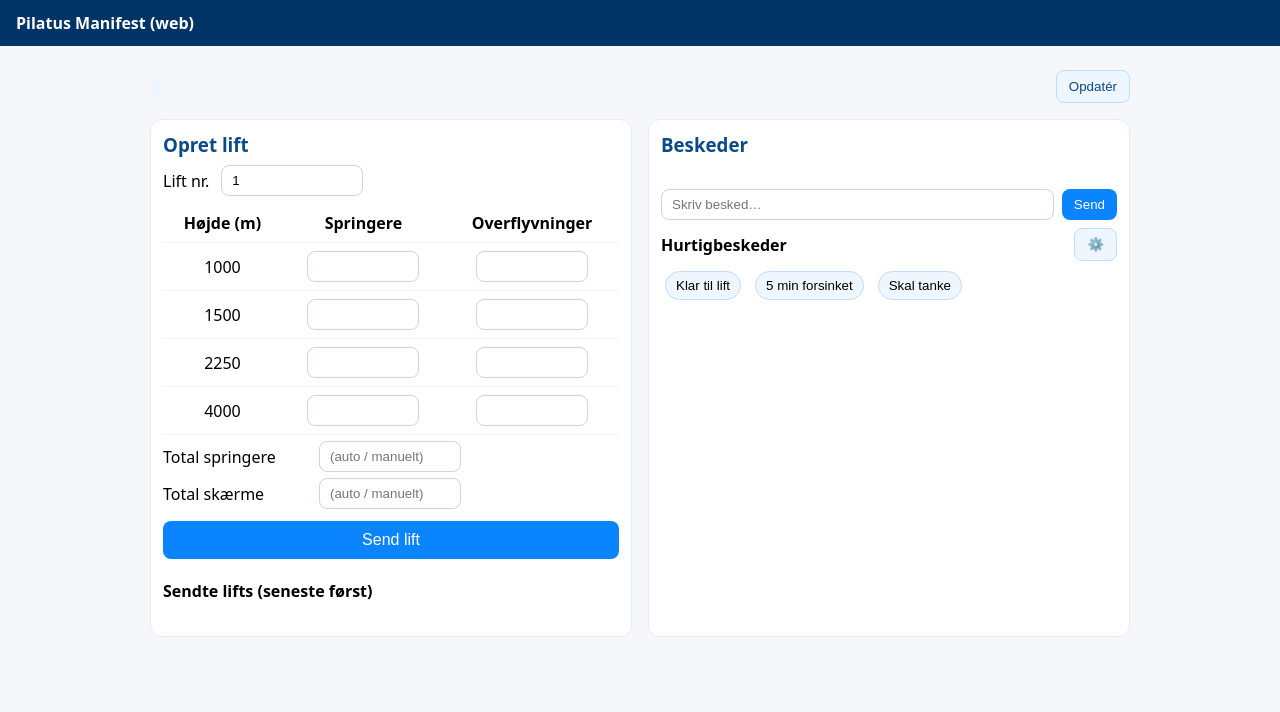
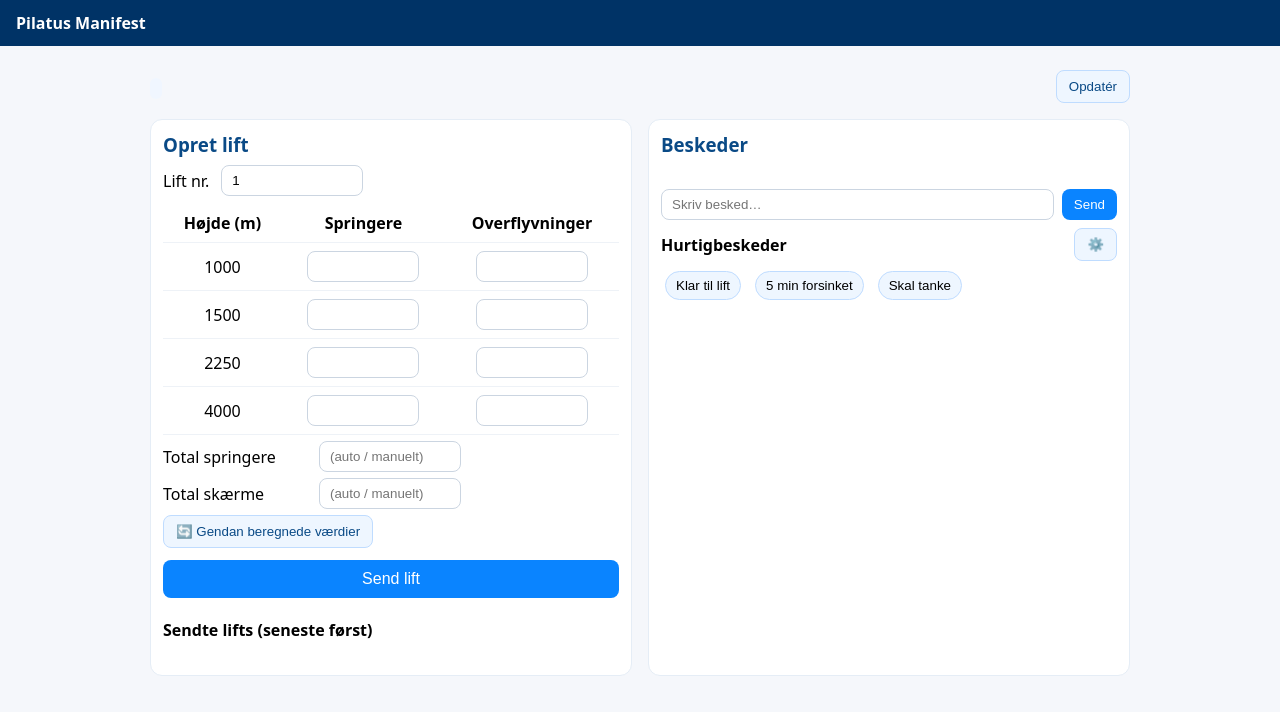
Before and after one commit to Dumbogiflen/Manifest-system, a plain HTML site: page static/index.html in a window 1280 px wide. Drawn offline with Linux system fonts and the light colour scheme.

Commit message:
Update index.html

```diff
--- a/static/index.html
+++ b/static/index.html
@@ -2,7 +2,7 @@
 <html lang="da">
 <head>
   <meta charset="utf-8" />
-  <title>Pilatus Manifest (web)</title>
+  <title>Pilatus Manifest</title>
   <link rel="stylesheet" href="/static/style.css" />
   <style>
     /* Små justeringer til totals & knapper (skader ikke eksisterende CSS) */
@@ -20,7 +20,7 @@
   </style>
 </head>
 <body>
-  <header>Pilatus Manifest (web)</header>
+  <header>Pilatus Manifest</header>
   <div class="container">
 
     <div class="row" style="justify-content:space-between;margin:8px 0 16px 0;">
@@ -54,6 +54,7 @@
           <label for="totalCanopies">Total skærme</label>
           <input id="totalCanopies" type="number" min="0" placeholder="(auto / manuelt)" />
         </div>
+        <button id="resetTotalsBtn" class="secondary" style="margin-top:6px;">🔄 Gendan beregnede værdier</button>
         <button id="sendLiftBtn" onclick="sendLift()">Send lift</button>
 
         <div style="margin-top:12px;">
```
